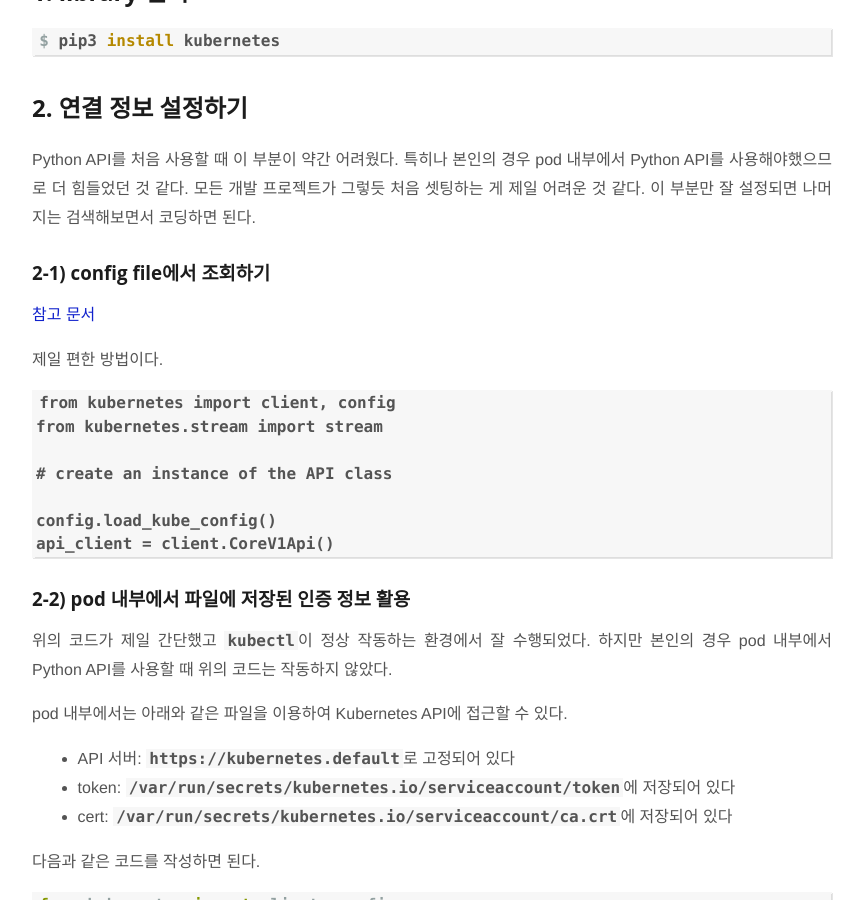
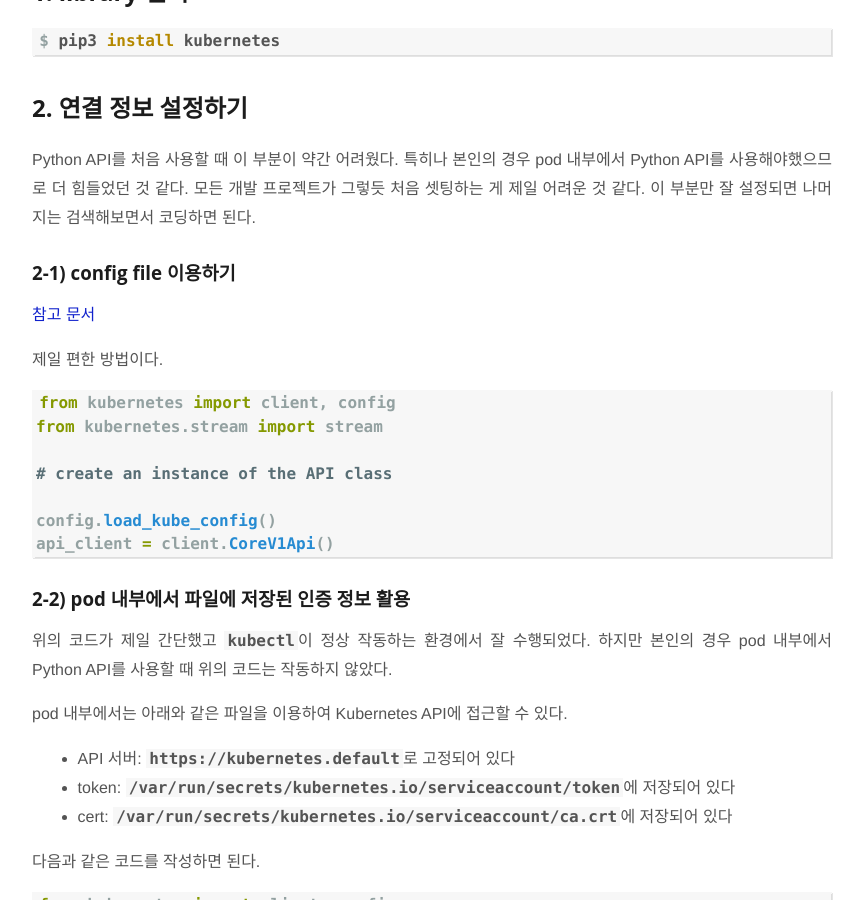
Before and after one commit to jason-heo/jason-heo.github.io, a Jekyll site: the page built from _posts/2020-12-19-kubernetes-python-api.md, in a window 1280 px wide and 900 px high, scrolled down 808 px. Shown: the whole window, without its empty margins (208-1072 px from the left). Built offline with Jekyll 4.4.1, drawn with Linux system fonts in a browser that asks for light colours; comment, search, counter and statistics services are not loaded.

Commit message:
code block에 syntax 추가

````diff
--- a/_posts/2020-12-19-kubernetes-python-api.md
+++ b/_posts/2020-12-19-kubernetes-python-api.md
@@ -31,13 +31,13 @@
 
 Python API를 처음 사용할 때 이 부분이 약간 어려웠다. 특히나 본인의 경우 pod 내부에서 Python API를 사용해야했으므로 더 힘들었던 것 같다. 모든 개발 프로젝트가 그렇듯 처음 셋팅하는 게 제일 어려운 것 같다. 이 부분만 잘 설정되면 나머지는 검색해보면서 코딩하면 된다.
 
-### 2-1) config file에서 조회하기
+### 2-1) config file 이용하기
 
 [참고 문서](https://stackoverflow.com/a/54051435/2930152)
 
 제일 편한 방법이다.
 
-```
+```python
 from kubernetes import client, config
 from kubernetes.stream import stream
 
````
